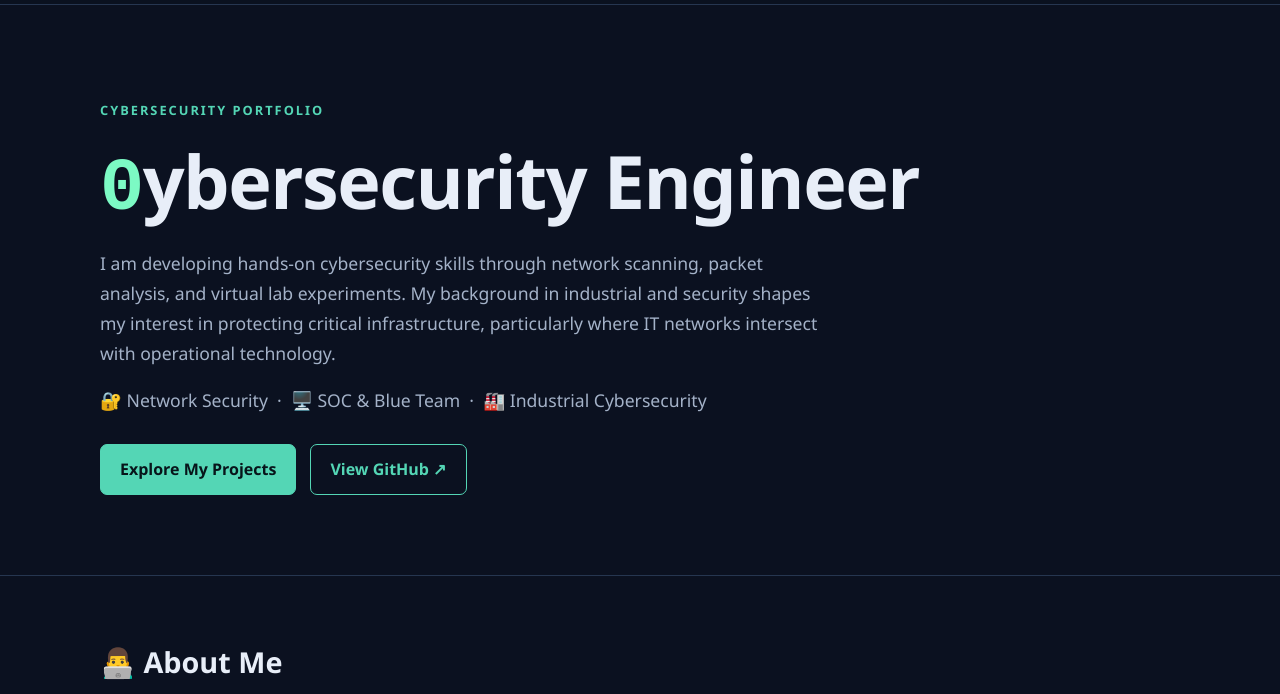
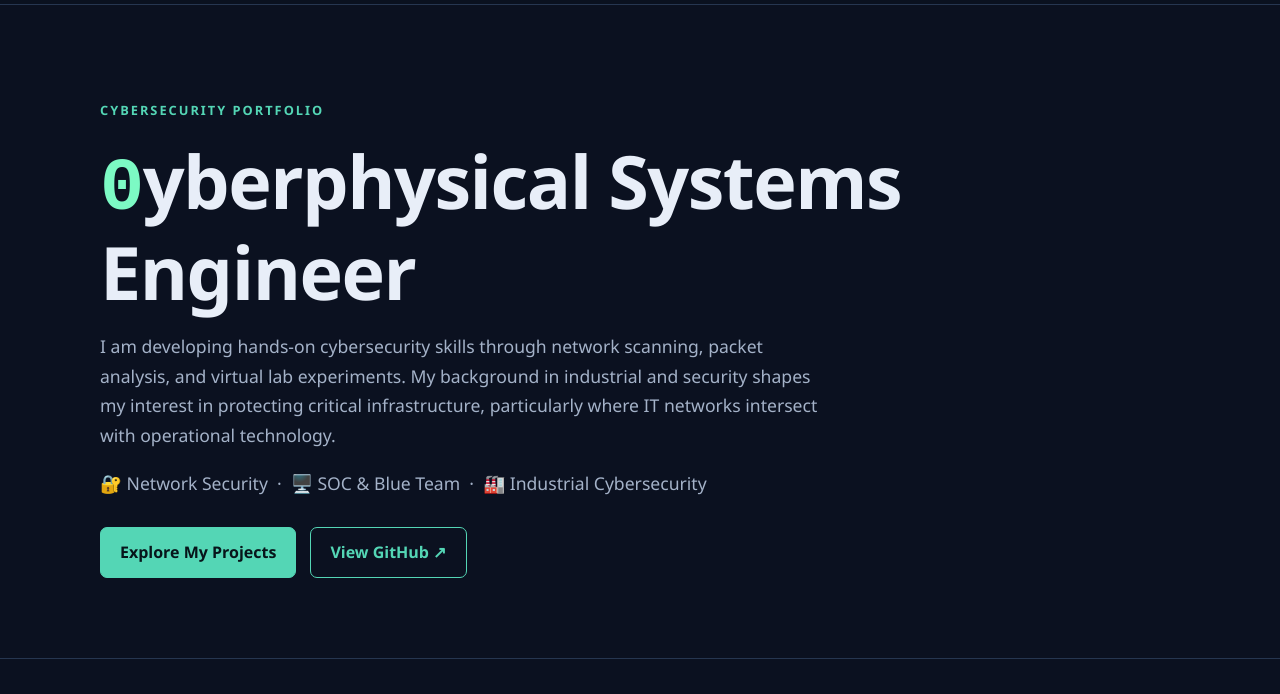
Before and after one commit to sumitnarayan/cybersecurity-portfolio, a plain HTML site: page index.html in a window 1280 px wide. Shown: the part 68-762 px from the top of the page. Drawn offline with Linux system fonts and the light colour scheme.

Commit message:
fixed animation

```diff
--- a/index.html
+++ b/index.html
@@ -466,7 +466,7 @@ if (
   animatedTitle &&
   !window.matchMedia("(prefers-reduced-motion: reduce)").matches
 ) {
-  const originalText = "Cybersecurity Engineer";
+ const originalText = animatedTitle.textContent.trim();
   const characters = [];
 
   animatedTitle.replaceChildren();
```
